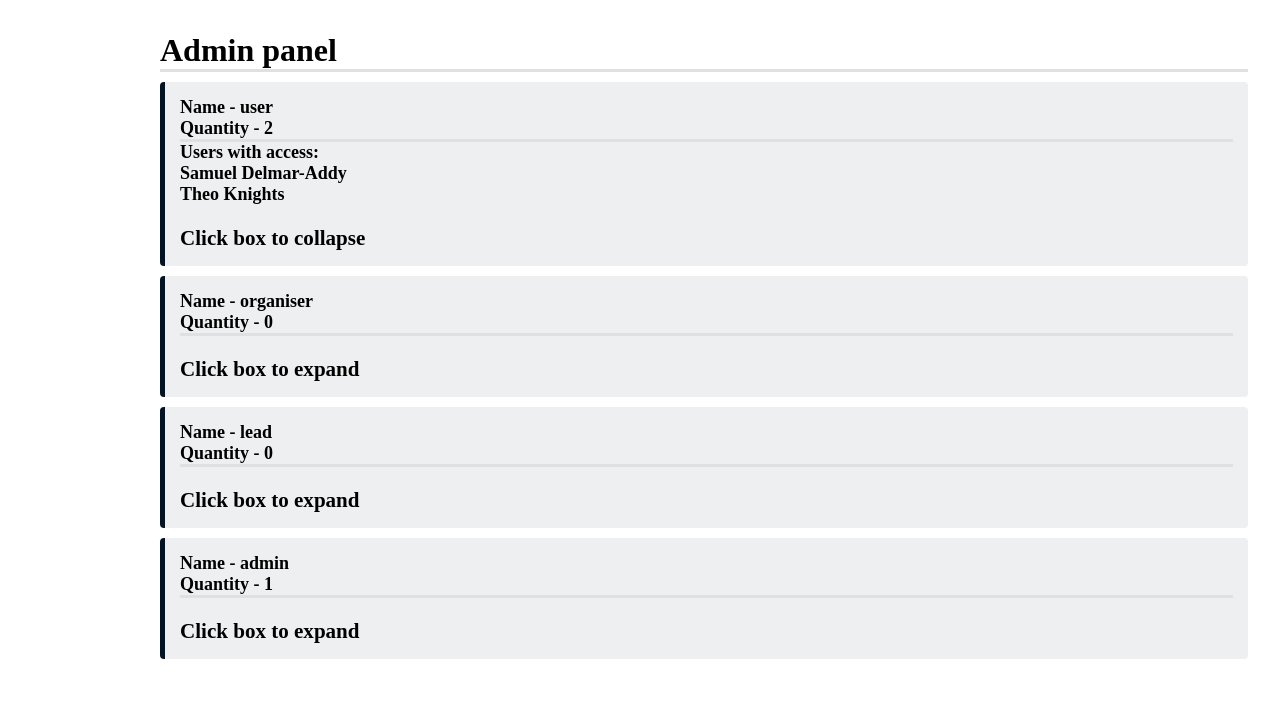
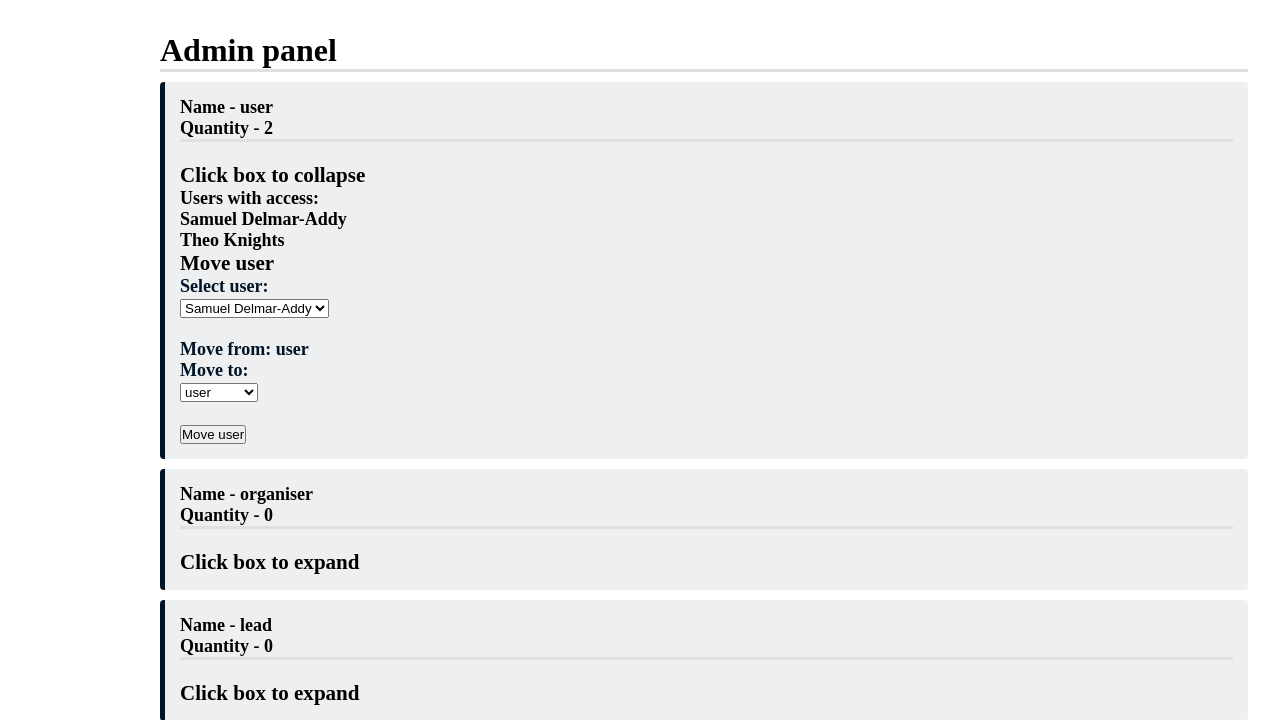
Before and after one commit to theHappyMonke/Dojo-project-prototype, a Flask app: page /admin in a window 1280 px wide, after a click that opens the changed part. Shown: the part 99-819 px from the top of the page. Run offline with Flask 3, Linux system fonts and the light colour scheme; a user stored in the database is signed in; data comes from the database, SQL or seed files in the repository.

Commit message:
crazy? I was crazy once.

```diff
--- a/main.py
+++ b/main.py
@@ -417,12 +417,39 @@ def user():
     finally:
         return render_template('user-panel.html')
 
-@app.route('/admin')
+@app.route('/admin', methods = ['GET', 'POST'])
 @login_required
 def admin():
     access = getAccess()
     users = getUsers()
-    return render_template('admin-panel.html', access = access, users = users)
+    if request.method == 'POST':
+        access_id_from = request.form['access_id_from']
+        access_id_to = request.form['access_id_to']
+        user_id = request.form['user_id']
+        try:
+            query = "UPDATE users SET access = ? WHERE id = ?"
+            cursor = connection.cursor()
+            cursor.execute(query, (access_id_to, user_id))
+            query = "UPDATE access_rights SET quantity = ? WHERE id = ?"
+            cursor.execute("SELECT quantity FROM access_rights WHERE id = ?", (access_id_from,))
+            quantity = cursor.fetchone()[0]
+            new_quantity = new_quantity - 1
+            cursor.execute(query, (new_quantity, access_id_from,))
+            query = "UPDATE access_rights SET quantity = ? WHERE id = ?"
+            cursor.execute("SELECT quantity FROM access_rights WHERE id = ?", (access_id_to,))
+            quantity = cursor.fetchone()[0]
+            new_quantity = quantity + 1
+            cursor.execute(query, (new_quantity, access_id_from,))
+            connection.commit()
+        except sqlite3.Error as error:
+            print("Database error:", error)
+            flash('Database error')
+        finally:
+            cursor.close()
+            return render_template('admin-panel.html', accesss = access, users = users)
+    else:
+
+        return render_template('admin-panel.html', accesss = access, users = users)
 
 @app.errorhandler(404)
 def page_not_found(error):
--- a/templates/admin-panel.html
+++ b/templates/admin-panel.html
@@ -11,11 +11,13 @@
         {% if current_user.access == 4 %}
             <div class="upcoming-events">
                 <ul>
-                {% for access in access %}
-                <li class="event-item" onclick="changeClass('{{access[1]}}')" >
+                    {% for access in accesss %}
+                        <li class="event-item" onclick="changeClass('{{access[1]}}')">
                             <p>Name - {{access[1]}}</p>
                             <p>Quantity - {{access[2]}}</p>
                             <hr>
+                            <br>
+                            <h3 id="expand{{access[1]}}">Click box to expand</h3>
                         <div id="{{access[1]}}" style="display: none;">
                             <p>Users with access:</p>
                             {% set users_with_access = [] %}
@@ -35,11 +37,27 @@
                             {% else %}
                                 <p>There are no users with this access.</p>
                             {% endif %}
+                            <h3>Move user</h3>
+                            <form action="{{ url_for('admin')}}" method="post" id="move_user" autocomplete="off">
+                                <label for="user_id">Select user:</label><br>
+                                <select name="user_id">
+                                    {% for user in users %}
+                                        <option value="{{ user[0] }}">{{ user[1] }} {{ user[2] }}</option>
+                                    {% endfor %}
+                                </select><br><br>
+                                <label for="access_id_from">Move from: {{ access[1] }}</label><br>
+                                <input type="hidden" name="access_id_from" value="{{ access[0] }}">
+                                <label for="access_id_to">Move to:</label><br>
+                                <select name="access_id_to">
+                                    {% for access in accesss %}
+                                        <option value="{{ access[0] }}">{{ access[1] }}</option>
+                                    {% endfor %}
+                                </select><br><br>
+                                <input type="submit" value="Move user">
+                            </form>
+                        </div>
+                        </li>
 
-                    </div>
-                    <br>
-                    <h3 id="expand{{access[1]}}">Click box to expand</h3>
-                </li>
                     {% endfor %}
                 </ul>
             </div>
```
Also changed, not shown: templates/new.txt (deleted, +0 -12 lines). Lines whose indentation alone changed are shown as unchanged.
